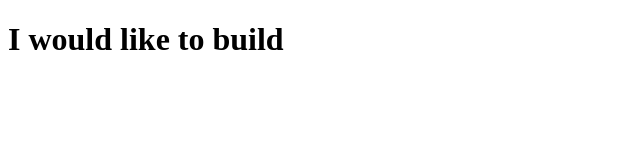
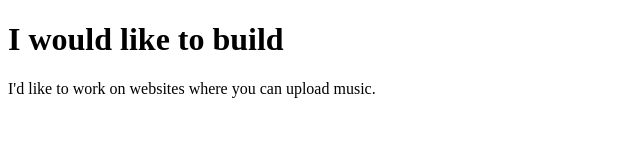
Before and after one commit to Blake-Frangoulis/javascript-prep-0423-code-solutions, a website: page prep-example/index.html in a window 1280 px wide. Shown: the whole page, without its empty margins (0-640 px from the left). Drawn offline with Linux system fonts and the light colour scheme.

Commit message:
Completed prep-example exercise.

```diff
--- a/prep-example/index.html
+++ b/prep-example/index.html
@@ -6,6 +6,7 @@
 <body>
   <h1>I would like to build</h1>
   <p>
+    I'd like to work on websites where you can upload music.
     <!-- write your app ideas here 👇 -->
 
 
```
